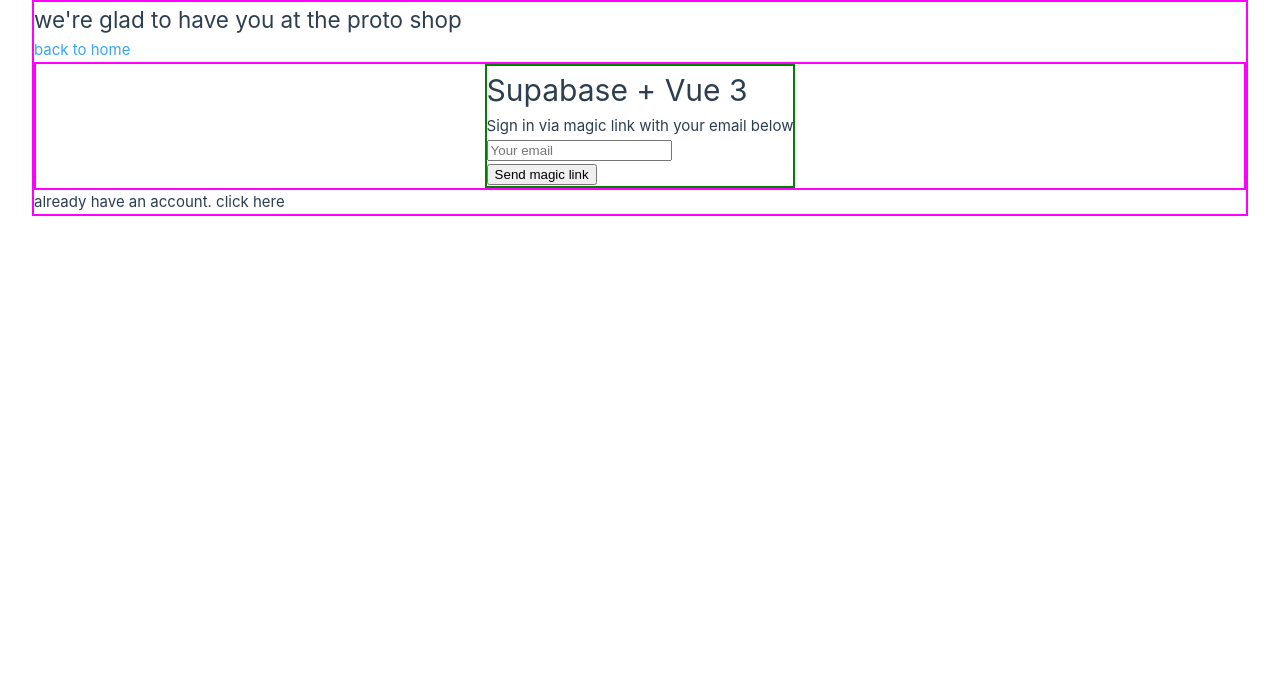
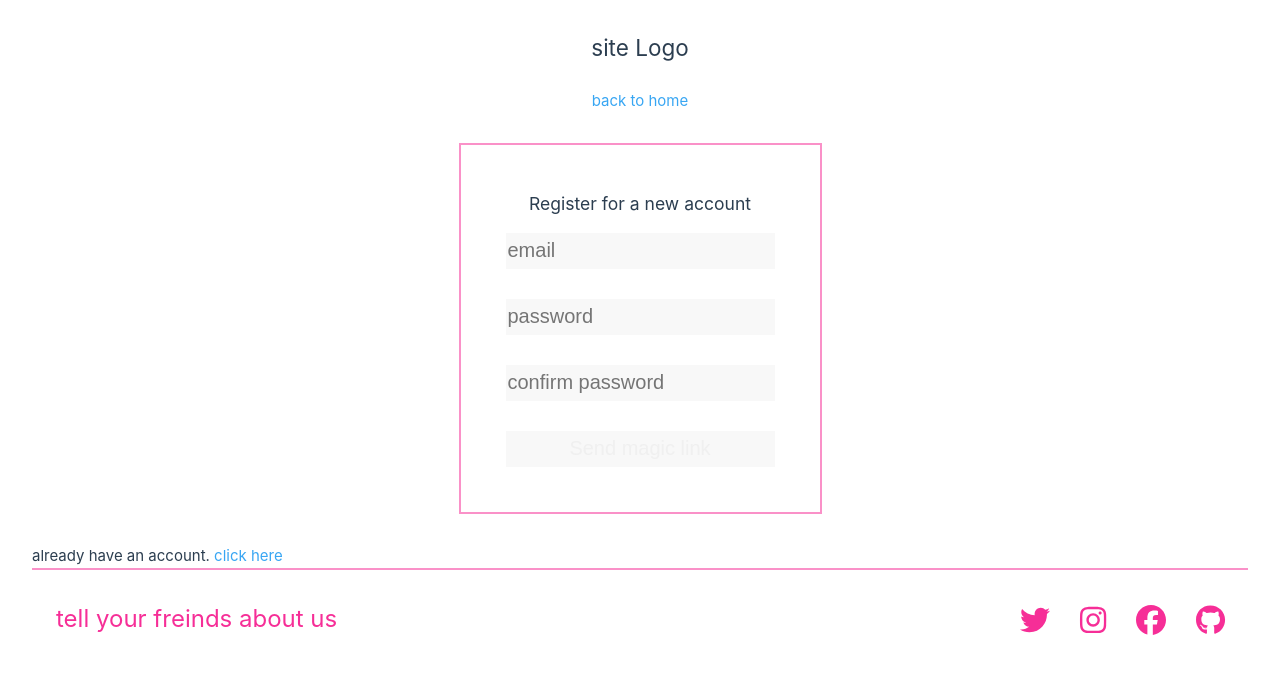
Before and after one commit to blbarr01/proto-shop, a Vue app: page /portal in a window 1280 px wide. Shown: the top 674 px of the page. Built offline with nearby package versions, Linux system fonts and the light colour scheme.

Commit message:
form building in progress

```diff
--- a/src/components/SearchBar.vue
+++ b/src/components/SearchBar.vue
@@ -22,7 +22,7 @@
   font-size: 1.25rem;
   border: none;
   border-bottom: 2px solid var(--persian-rose) ;
-  background-color: #2b2a33;
+  background-color: var(--color-background-soft);
   color: var( --vt-c-text-dark-2);
 }
 
--- a/src/views/UserPortalView/LoginWidget.vue
+++ b/src/views/UserPortalView/LoginWidget.vue
@@ -1,6 +1,9 @@
 <template>
     <div>
+        <h3>Sign in</h3>
+        <form action="">
 
+        </form>
     </div>
 </template>
 
--- /dev/null
+++ b/src/views/UserPortalView/RegistrationWidget.vue
@@ -0,0 +1,71 @@
+<template>
+    <div class="widget-wrapper">
+    <h3>Register for a new account</h3>
+    <form  @submit.prevent="handleLogin" class="form">
+          <input class="inputField" required type="email" placeholder="email" v-model="email" />
+          <input type="password" name="password" placeholder="password" v-model="confPass">
+          <input type="password" name="conf-password" placeholder="confirm password" v-model="pass">
+          <input
+            type="submit"
+            class="button block"
+            :value="loading ? 'Loading' : 'Send magic link'"
+            :disabled="loading"
+          />
+
+    </form>
+  </div>
+  </template>
+
+<script setup lang="ts">
+import { ref } from 'vue'
+import { supabase } from '@/supabase'
+
+const loading = ref(false)
+const email = ref('')
+const pass = ref('')
+const confPass = ref('')
+
+
+const handleLogin = async () => {
+  try {
+    loading.value = true
+    const { error } = await supabase.auth.signInWithOtp({
+      email: email.value,
+    })
+    if (error) throw error
+    alert('Check your email for the login link!')
+  } catch (error) {
+    if (error instanceof Error) {
+      alert(error.message)
+    }
+  } finally {
+    loading.value = false
+  }
+}
+</script>
+
+<style>
+  .widget-wrapper{
+    border: 2px solid var(--persian-rose-dull);
+    padding: 3em;
+  }
+
+  .form{
+    display: flex;
+    flex-direction: column;
+    gap: 2em;
+  }
+
+  input{
+    background-color: var(--color-background-soft);
+    color: var( --vt-c-text-dark-2);
+    border: none;
+    height: 2.25rem;
+    font-size: 1.25rem;
+  }
+
+  input:focus {
+            outline: none;
+            border-bottom: 4px solid var(--persian-rose);
+        }
+</style>
--- a/src/views/UserPortalView/SignupWidget.vue
+++ /dev/null
@@ -1,52 +0,0 @@
-<template>
-    <div class="widget-wrapper">
-    <form  @submit.prevent="handleLogin">
-      <div class="col-6 form-widget">
-        <h1 class="header">Supabase + Vue 3</h1>
-        <p class="description">Sign in via magic link with your email below</p>
-        <div>
-          <input class="inputField" required type="email" placeholder="Your email" v-model="email" />
-        </div>
-        <div>
-          <input
-            type="submit"
-            class="button block"
-            :value="loading ? 'Loading' : 'Send magic link'"
-            :disabled="loading"
-          />
-        </div>
-      </div>
-    </form>
-  </div>
-  </template>
-
-<script setup lang="ts">
-import { ref } from 'vue'
-import { supabase } from '@/supabase'
-
-const loading = ref(false)
-const email = ref('')
-
-const handleLogin = async () => {
-  try {
-    loading.value = true
-    const { error } = await supabase.auth.signInWithOtp({
-      email: email.value,
-    })
-    if (error) throw error
-    alert('Check your email for the login link!')
-  } catch (error) {
-    if (error instanceof Error) {
-      alert(error.message)
-    }
-  } finally {
-    loading.value = false
-  }
-}
-</script>
-
-<style>
-  .widget-wrapper{
-    border: 2px solid green;
-  }
-</style>
--- a/src/views/UserPortalView/index.vue
+++ b/src/views/UserPortalView/index.vue
@@ -1,22 +1,28 @@
 <template>
-    <div style="border: 2px solid magenta;">
-        <h2>we're glad to have you at the proto shop </h2>
-        <router-link  to="/">
-            back to home
-        </router-link>
+    <div class="portal-header">
+        <h2>site Logo </h2>
+        <router-link to="/">back to home </router-link>
+    </div>
     <div class="form-container">
-                <SignupWidget v-if="portalToggle"/>
-                <LoginWidget v-else="portalToggle"/>
+        <RegistrationWidget v-if="portalToggle" />
+        <LoginWidget v-else="portalToggle" />
     </div>
-            <p>already have an account. click <span @click="portalToggle= !portalToggle">here</span></p>
-        </div>
+    <p>
+        <span v-if="portalToggle">already have an account. </span>
+        <span v-else="portalToggle"> new?</span>
+        <span class="link" @click="portalToggle = !portalToggle"> click here</span>
+    </p>
+    <SiteFooter />
 </template>
 
 <script setup lang="ts">
-    import type LoginWidget from './LoginWidget.vue';
-    import SignupWidget from './SignupWidget.vue';
-    import {ref} from "vue"
-    const portalToggle =ref(true)
+
+import SiteFooter from '@/components/SiteFooter.vue';
+import LoginWidget from './LoginWidget.vue';
+import RegistrationWidget from './RegistrationWidget.vue';
+import { ref } from "vue"
+
+const portalToggle = ref(true)
 console.log(portalToggle.value);
 
 
@@ -24,11 +30,26 @@
 
 
 <style>
-    .form-container{
-        border: 2px solid magenta;
+
+.portal-header{
+    display: flex;
+    flex-direction: column;
+    gap: 1.5em;
+    justify-content: center;
+    align-items: center;
+    margin-top: 2em;
+}
+
+.form-container {
+     /* border: 2px solid magenta; */
      display: flex;
      justify-content: center;
      align-items: center;
+     margin: 2em auto;
  }
 
+ .link{
+    color: var(--brilliant-azure);
+    cursor: pointer;
+ }
 </style>
```
Also changed, not shown: src/views/AccountView.vue (added, +106 -0 lines), src/assets/main.css (line endings or trailing spaces). Lines whose indentation alone changed are shown as unchanged.
